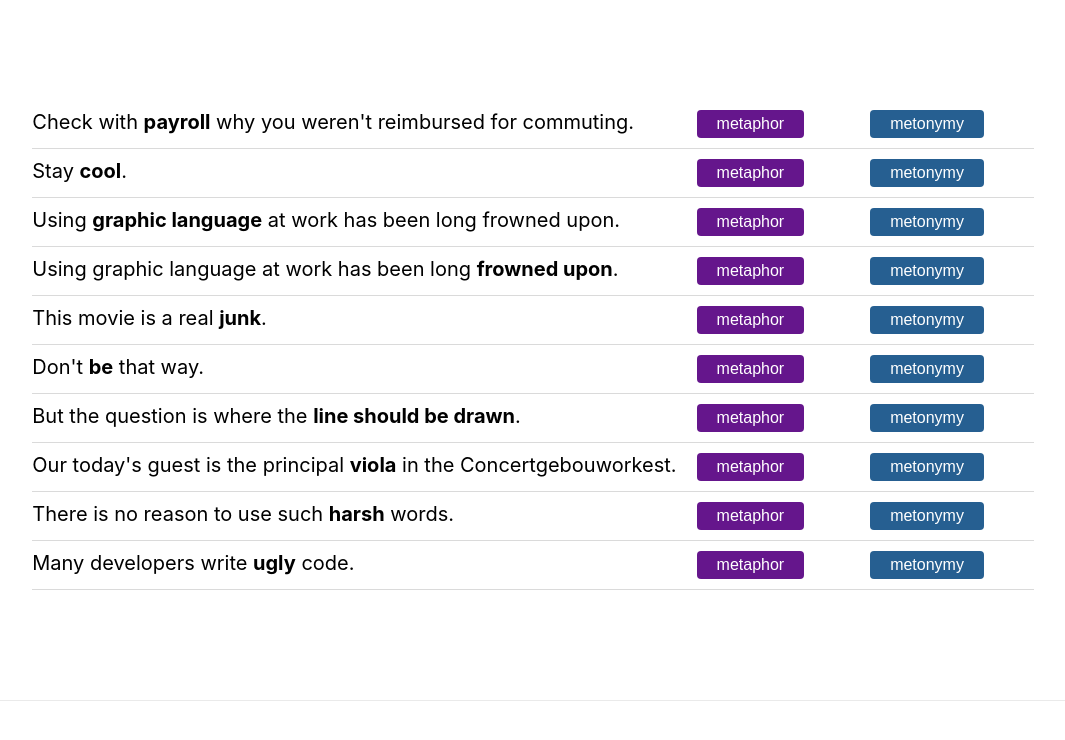
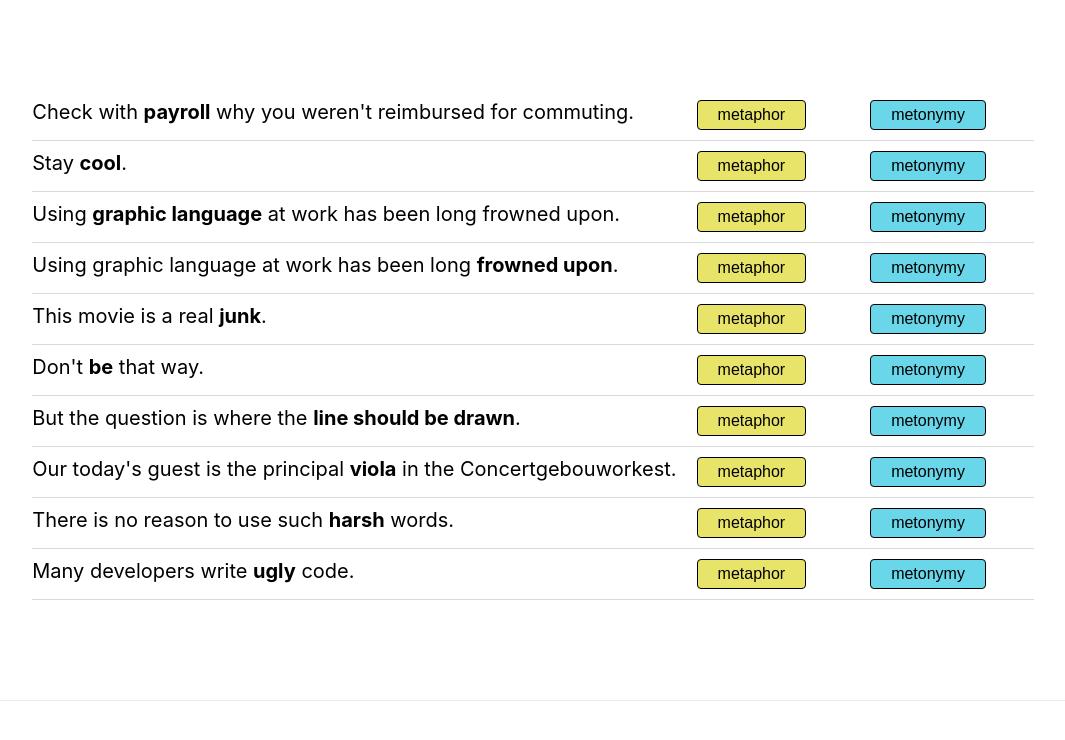
Before and after one commit to lstanisavljevic/kviz, a Next.js app: page / in a window 1280 px wide. Shown: the top 740 px of the page, without its empty margins (107-1172 px from the left). Built offline with nearby package versions, Linux system fonts and the light colour scheme.

Commit message:
Improve readability

```diff
--- a/src/components/kviz/kviz.module.scss
+++ b/src/components/kviz/kviz.module.scss
@@ -48,10 +48,9 @@
   }
   &__option {
     text-align: center;
-    color: $color-white;
     background: $color-green;
     border-radius: 4px;
-    border: none;
+    border: 1px solid $color-black;
     padding: $gutter / 2 $gutter-big;
     position: relative;
     font-size: $font-size-base;
@@ -64,8 +63,10 @@
         right: -$gutter;
         color: $color-green;
         font-size: $font-size-large;
+        font-weight: bold;
         transform: scale(2);
         animation: scale-text $trans-defaults;
+        text-shadow: -0.5px -0.5px 0px $color-black;
       }
     }
     &--correct {
@@ -94,6 +95,7 @@
     }
     &--continue {
       cursor: pointer;
+      color: $color-white;
       padding: $gutter $gutter * 4;
     }
   }
--- a/src/static/scss/common/variables.scss
+++ b/src/static/scss/common/variables.scss
@@ -11,8 +11,8 @@ $color-red: #da4333;
 
 $color-col: #f2f2f2;
 $color-separator: #dadada;
-$color-metaphor: #65168c;
-$color-metonymy: #265f91;
+$color-metaphor: #e8e46a;
+$color-metonymy: #69d6e9;
 
 // Font sizes
 $font-size-small: 14px;
```
